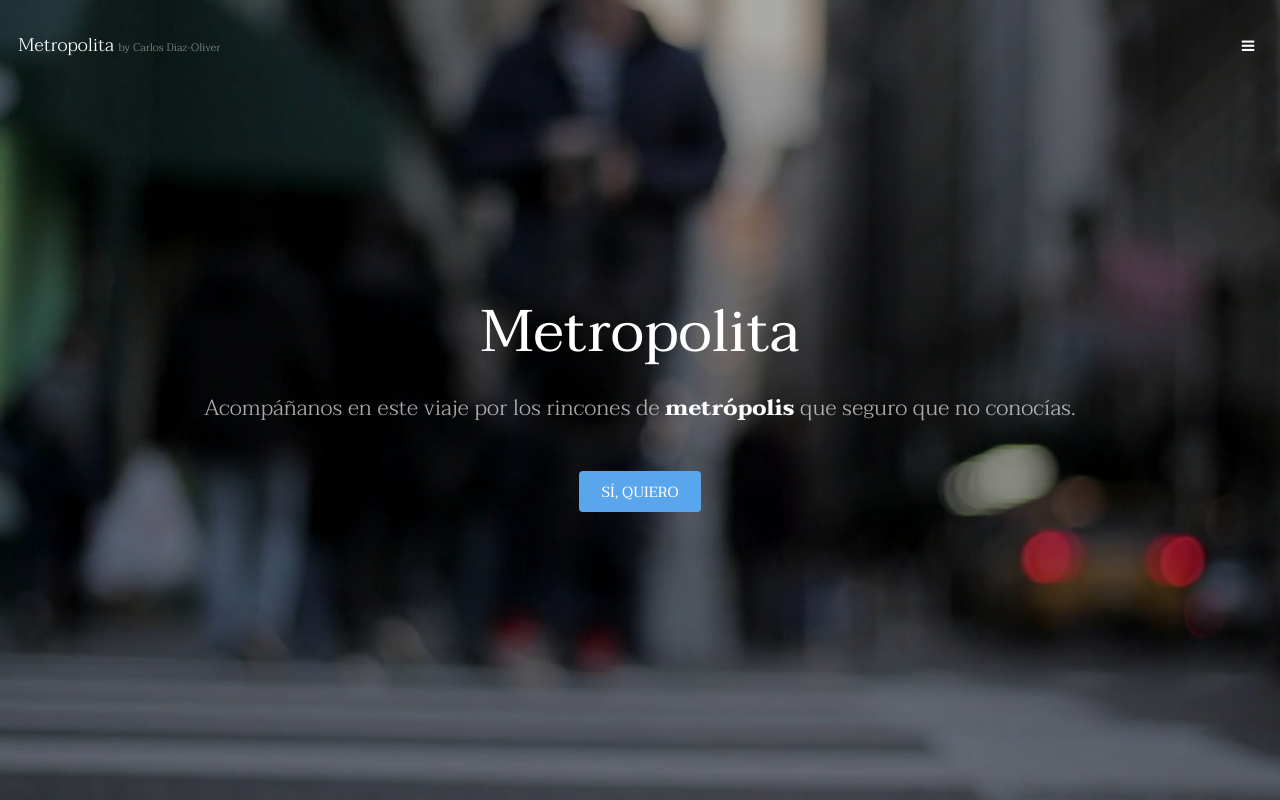
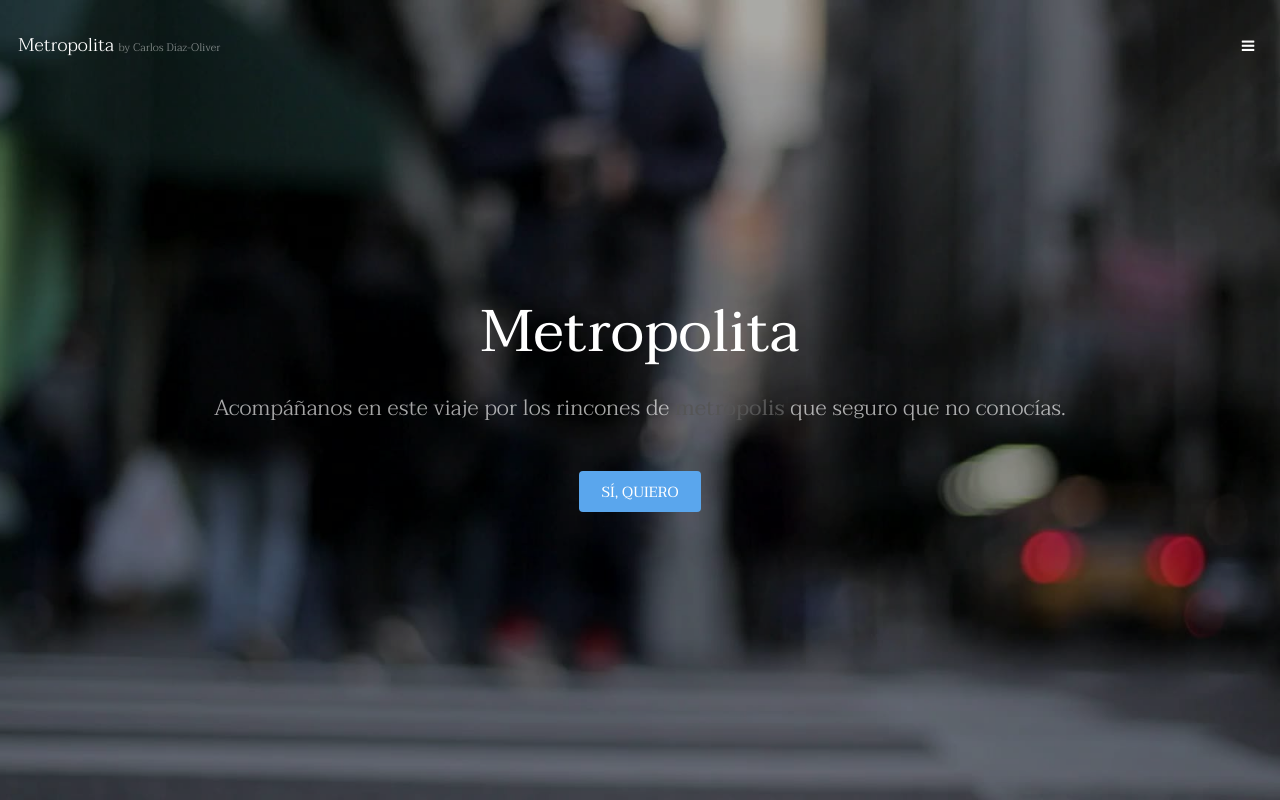
Before and after one commit to olivetti-c/04_REP_METROPOLITA, a plain HTML site: page index.html in a window 1280 px wide. Shown: the top 800 px of the page. Drawn offline with Linux system fonts and the light colour scheme.

Commit message:
Deshacer cambios develop

```diff
--- a/assets/css/main.css
+++ b/assets/css/main.css
@@ -4231,7 +4231,3 @@
 		#three, #four, #footer section {
 			display:none
 		}
-
-		#banner b{
-			color:white;font-weight: 900; !important
-		}
```
